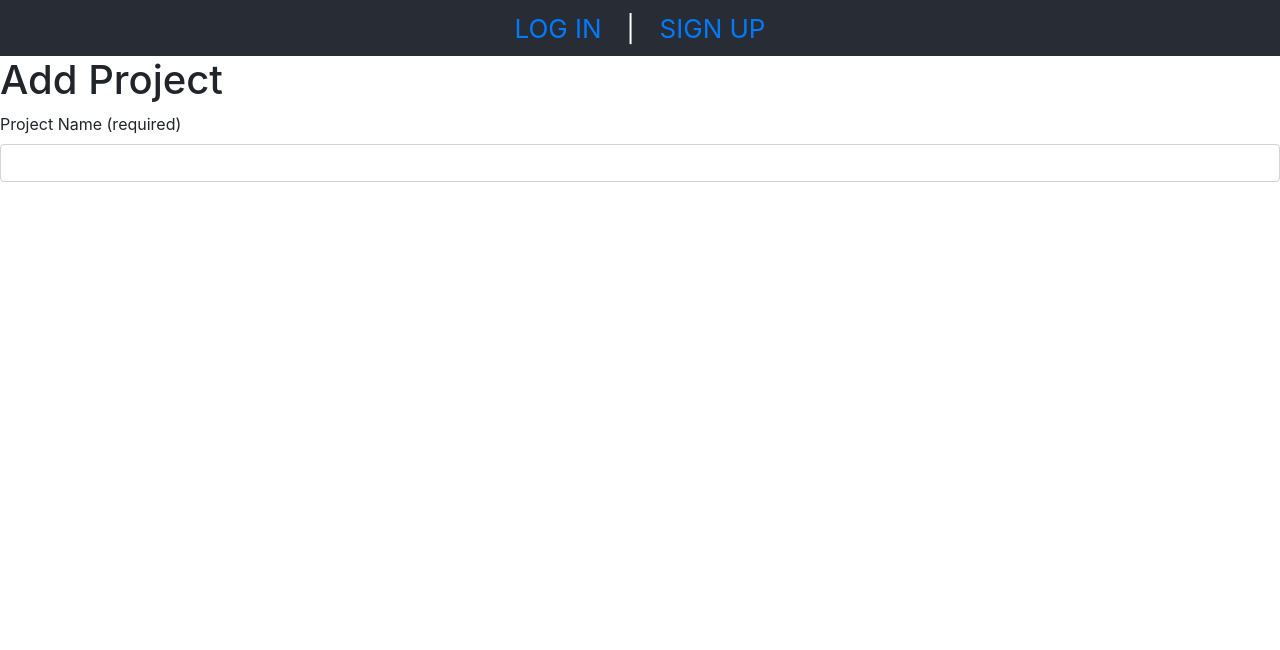
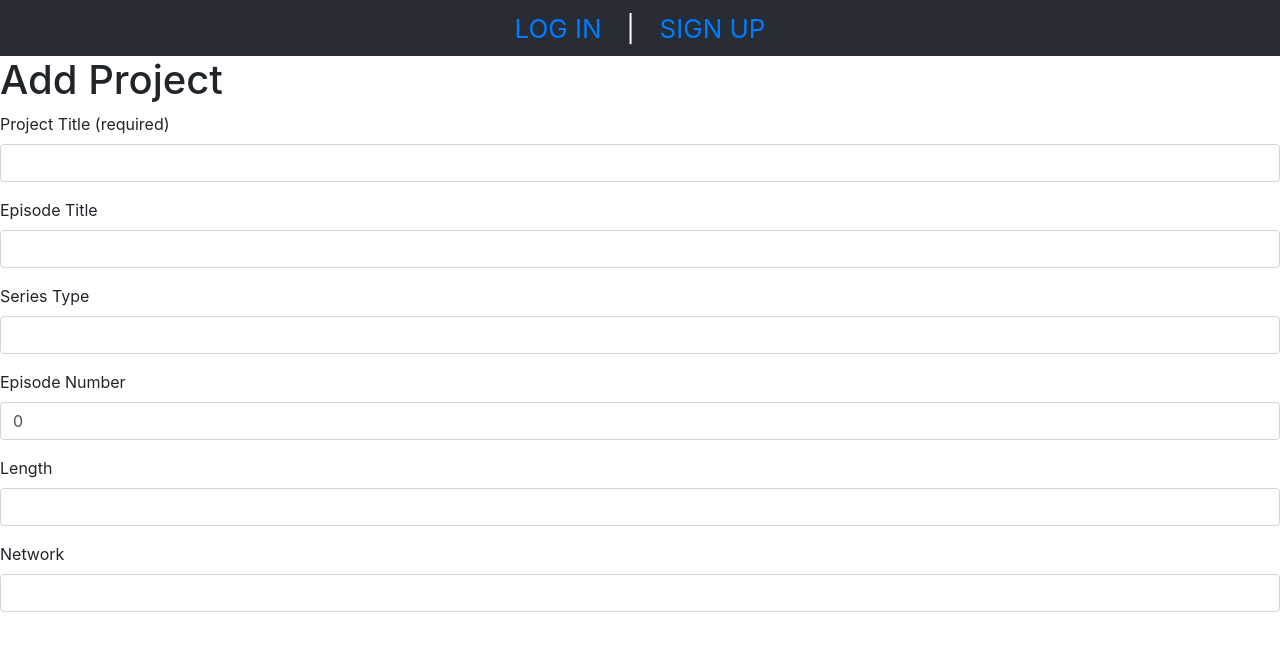
Before and after one commit to rayplaza/Cue-the-Music, a React (Create React App) app: page /add in a window 1280 px wide. Shown: the top 650 px of the page. Built offline with nearby package versions, Linux system fonts and the light colour scheme; no server answers.

Commit message:
tracked down delete issue

```diff
--- a/routes/api/projects.js
+++ b/routes/api/projects.js
@@ -3,7 +3,11 @@ const router = express.Router();
 const projectsCtrl = require("../../controllers/projects");
 
 /*---------- Public Routes ----------*/
-
+// router.get("/", puppiesCtrl.index);
+// router.get("/:id", puppiesCtrl.show);
+// router.post("/", puppiesCtrl.create);
+// router.delete("/:id", puppiesCtrl.delete);
+// router.put("/:id", puppiesCtrl.update);
 /*---------- Protected Routes ----------*/
 
 module.exports = router;
--- a/src/pages/AddProjectPage/AddProjectPage.jsx
+++ b/src/pages/AddProjectPage/AddProjectPage.jsx
@@ -42,13 +42,58 @@ class AddProjectPage extends Component {
           onSubmit={this.handleSubmit}
         >
           <div className="form-group">
-            <label>Project Name (required)</label>
+            <label>Project Title (required)</label>
             <input
               className="form-control"
-              projectTitle="Name of Project"
+              projectTitle="projectTitle"
               value={this.state.formData.projectTitle}
               onChange={this.handleChange}
               required
+            />
+          </div>
+          <div className="form-group">
+            <label>Episode Title</label>
+            <input
+              className="form-control"
+              episodeTitle="episodeTitle"
+              value={this.state.formData.episodeTitle}
+              onChange={this.handleChange}
+            />
+          </div>
+          <div className="form-group">
+            <label>Series Type</label>
+            <input
+              className="form-control"
+              seriesType="seriesType"
+              value={this.state.formData.seriesType}
+              onChange={this.handleChange}
+            />
+          </div>
+          <div className="form-group">
+            <label>Episode Number</label>
+            <input
+              className="form-control"
+              episodeNum="episodeNum"
+              value={this.state.formData.episodeNum}
+              onChange={this.handleChange}
+            />
+          </div>
+          <div className="form-group">
+            <label>Length</label>
+            <input
+              className="form-control"
+              length="length"
+              value={this.state.formData.length}
+              onChange={this.handleChange}
+            />
+          </div>
+          <div className="form-group">
+            <label>Network</label>
+            <input
+              className="form-control"
+              network="network"
+              value={this.state.formData.network}
+              onChange={this.handleChange}
             />
           </div>
         </form>
```
Also changed, not shown: controllers/projects.js (+36 -1 lines).
